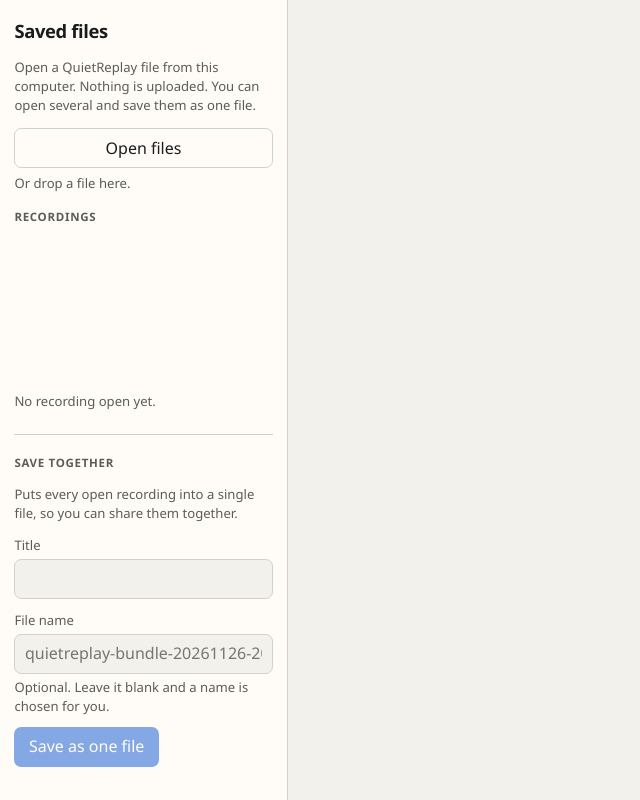
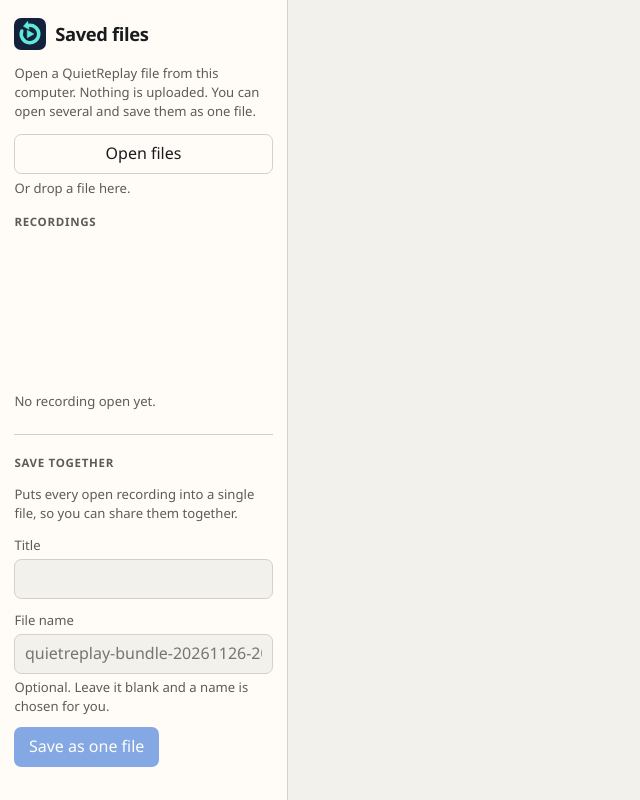
Before and after one commit to alejandrorodrom/quietreplay, a website built with Vite: page entrypoints/viewer/index.html in a window 1280 px wide. Shown: the whole page, without its empty margins (0-640 px from the left). Built offline with nearby package versions, Linux system fonts and the light colour scheme.

Commit message:
Release version 2.1.1: Added the QuietReplay logo to the saved-files page title, updated documentation to reflect this change, and incremented version numbers in configuration files.

```diff
--- a/entrypoints/viewer/index.html
+++ b/entrypoints/viewer/index.html
@@ -11,7 +11,40 @@
     <div class="layout">
       <aside class="sidebar" aria-labelledby="cases-heading">
         <header class="sidebar-head">
-          <h1 id="viewer-title">QuietReplay</h1>
+          <div class="brand">
+            <svg
+              class="brand-mark"
+              role="img"
+              aria-label="QuietReplay"
+              width="32"
+              height="32"
+              viewBox="0 0 128 128"
+            >
+              <rect width="128" height="128" rx="28.16" fill="#14213D" />
+              <path
+                d="M31.11 52.03 A35 35 0 1 0 57.92 29.53"
+                fill="none"
+                stroke="#5EEAD4"
+                stroke-width="14"
+                stroke-linecap="round"
+              />
+              <path
+                d="M60.87 46.27 L54.97 12.79 L37.24 33.18 Z"
+                fill="#5EEAD4"
+                stroke="#5EEAD4"
+                stroke-width="1.68"
+                stroke-linejoin="round"
+              />
+              <path
+                d="M53.17 49 L79.17 64 L53.17 79 Z"
+                fill="#5EEAD4"
+                stroke="#5EEAD4"
+                stroke-width="2.52"
+                stroke-linejoin="round"
+              />
+            </svg>
+            <h1 id="viewer-title">QuietReplay</h1>
+          </div>
           <p id="viewer-intro" class="hint"></p>
           <div class="toolbar">
             <button type="button" id="add-cases" class="btn">Open files</button>
--- a/entrypoints/viewer/style.css
+++ b/entrypoints/viewer/style.css
@@ -55,6 +55,18 @@ body {
   min-height: 0;
   overflow: auto;
   overscroll-behavior: contain;
+}
+
+.brand {
+  display: flex;
+  align-items: center;
+  gap: 0.55rem;
+}
+
+.brand-mark {
+  flex: none;
+  width: 2rem;
+  height: 2rem;
 }
 
 .sidebar-head h1 {
--- a/package.json
+++ b/package.json
@@ -1,6 +1,6 @@
 {
   "name": "quietreplay",
-  "version": "2.1.0",
+  "version": "2.1.1",
   "private": true,
   "description": "Record what you do on a Chrome page and save it on your computer. Nothing is sent online.",
   "type": "module",
--- a/wxt.config.ts
+++ b/wxt.config.ts
@@ -5,7 +5,7 @@ export default defineConfig({
     name: '__MSG_extName__',
     description: '__MSG_extDescription__',
     default_locale: 'en',
-    version: '2.1.0',
+    version: '2.1.1',
     // tabCapture + offscreen required: video is on by default and optional
     // grants often fail silently when starting from the popup.
     permissions: [
```
Also changed, not shown: CHANGELOG.es.md (+6 -0 lines), README.es.md (+1 -1 lines), CHANGELOG.md, README.md.
